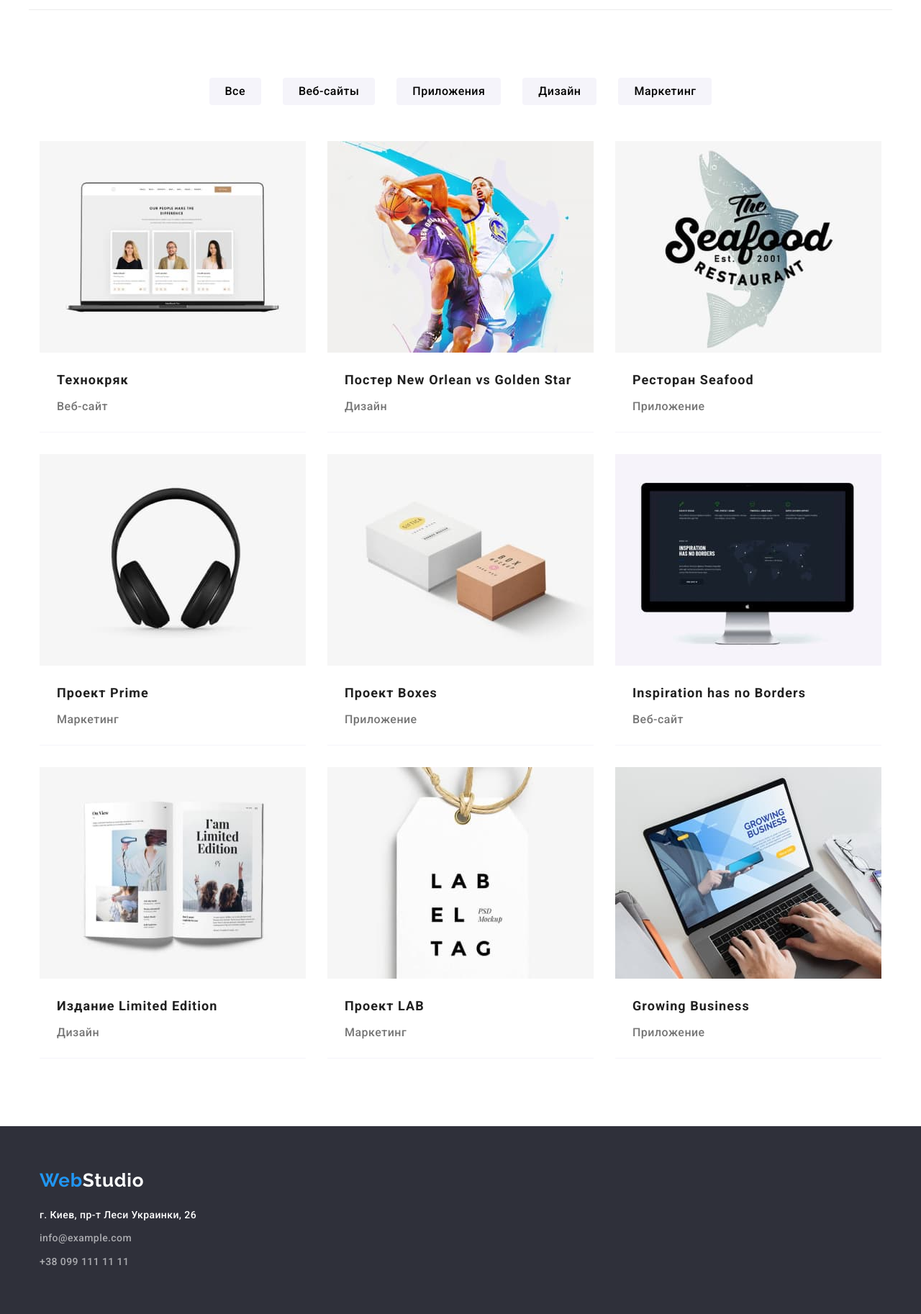
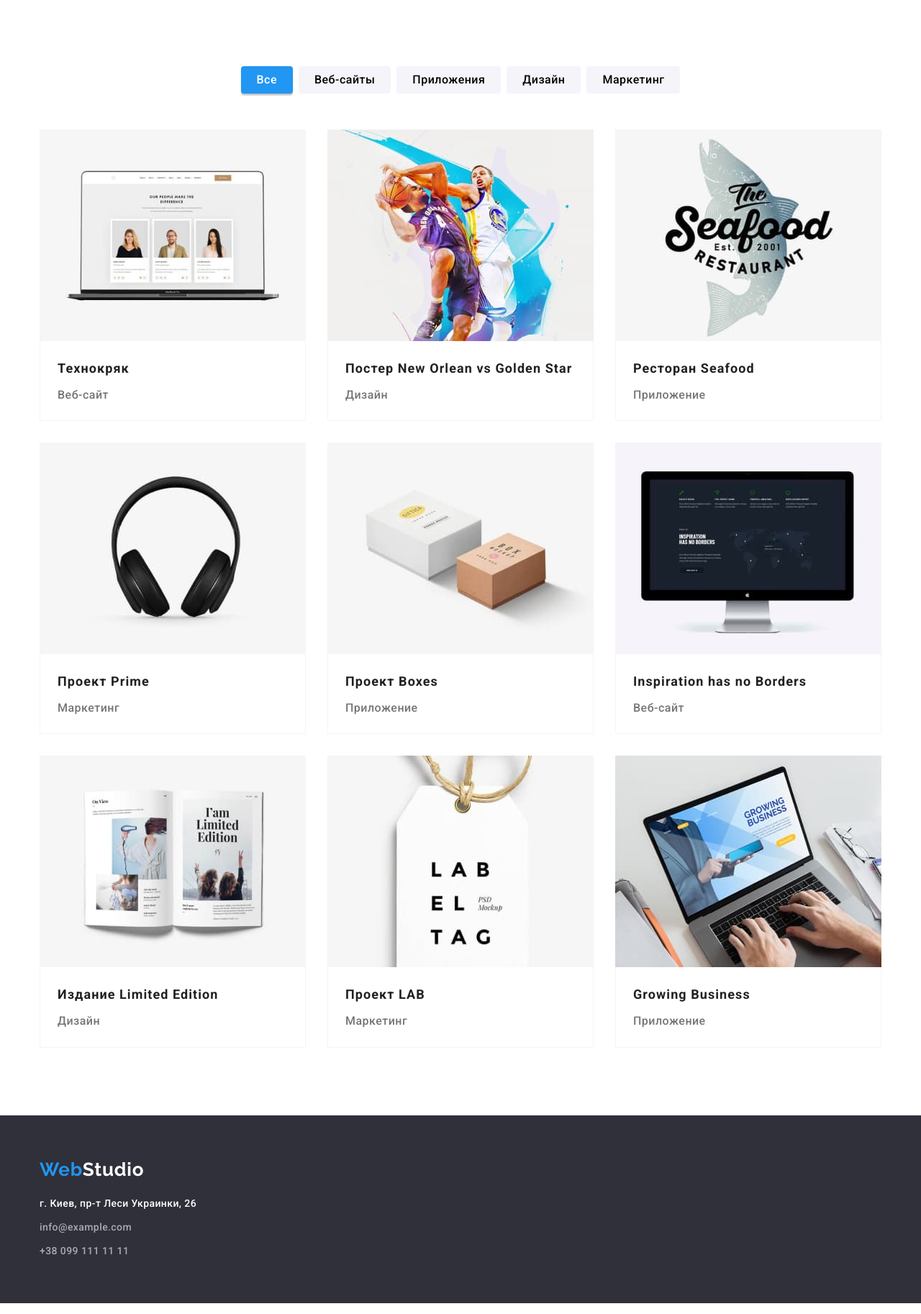
Before and after one commit to Akksiniya/goit-markup-hw-03, a plain HTML site: page portfolio.html in a window 1280 px wide. Shown: the part 82-1908 px from the top of the page at 72% size. Drawn offline with nearby package versions, Linux system fonts and the light colour scheme.

Commit message:
Правки
Правки к дз

```diff
--- a/css/style.css
+++ b/css/style.css
@@ -63,13 +63,12 @@ img {
 
 /*------------------------------header-------------------------------*/
 
+.header {
+  border-bottom: 1px solid #ececec;
+}
 .header .container {
   display: flex;
   align-items: center;
-
-  padding: 32px 0;
-
-  border-bottom: 1px solid #ececec;
 }
 
 .header-nav {
@@ -78,6 +77,8 @@ img {
 
 .logo-link {
   margin-right: 95px;
+  margin-top: auto;
+  margin-bottom: auto;
 }
 
 .logo-web,
@@ -116,6 +117,8 @@ img {
 }
 
 .nav-link {
+  display: block;
+  padding: 32px 0;
   font-weight: 500;
   font-size: 14px;
   line-height: 1.1;
@@ -131,6 +134,9 @@ img {
 
 .mail-link,
 .tel-link {
+  display: block;
+  padding: 32px 0;
+
   font-weight: 500;
   font-size: 14px;
   line-height: 1.1;
@@ -158,6 +164,7 @@ img {
 
 .hero {
   text-align: center;
+  padding: 200px 0;
 }
 
 .hero-title {
@@ -171,8 +178,6 @@ img {
   color: var(--text-accent-color);
 
   max-width: 696px;
-  padding-top: 200px;
-  padding-bottom: 30px;
 
   margin: 0 auto;
 }
@@ -200,7 +205,7 @@ img {
 
   cursor: pointer;
 
-  margin-bottom: 200px;
+  margin-top: 30px;
 }
 
 .hero-button:hover,
@@ -287,13 +292,20 @@ img {
   width: 270px;
 
   background-color: var(--main-color);
-  border: 1px solid var(--text-sec-color);
+
+  box-shadow: 0px 1px 3px rgba(0, 0, 0, 0.12), 0px 1px 1px rgba(0, 0, 0, 0.14),
+    0px 2px 1px rgba(0, 0, 0, 0.2);
+  border-radius: 0px 0px 4px 4px;
 }
 
 .team-item + .team-item {
   margin-left: 30px;
 }
 
+.team-container {
+  padding-top: 30px;
+  padding-bottom: 30px;
+}
 .team-person {
   font-weight: 500;
   font-size: 16px;
@@ -301,8 +313,7 @@ img {
   text-align: center;
   letter-spacing: 0.03em;
 
-  padding-top: 30px;
-  padding-bottom: 10px;
+  margin-bottom: 10px;
 }
 
 .team-text {
@@ -312,11 +323,13 @@ img {
   letter-spacing: 0.03em;
 
   color: var(--text-sec-color);
-
-  padding-bottom: 30px;
 }
 
 /*----------------------footer------------------*/
+
+.footer {
+  padding: 60px 0;
+}
 
 .logo-studio.logo-footer {
   color: var(--text-accent-color);
@@ -324,11 +337,11 @@ img {
 
 .logo-link-footer {
   display: inline-block;
-  padding-top: 60px;
-  padding-bottom: 20px;
+
+  margin-bottom: 20px;
 }
 .address-text {
-  padding-bottom: 9px;
+  margin-bottom: 9px;
 
   font-weight: 400;
   font-size: 14px;
@@ -350,12 +363,7 @@ img {
 
 .address-mail {
   display: inline-block;
-  padding-bottom: 9px;
-}
-
-.address-tel {
-  display: inline-block;
-  padding-bottom: 60px;
+  margin-bottom: 9px;
 }
 
 .address {
@@ -367,11 +375,11 @@ img {
 .button-list {
   display: flex;
   justify-content: center;
-  padding-bottom: 50px;
+  margin-bottom: 50px;
 }
 
 .button-item + .button-item {
-  margin-left: 30px;
+  margin-left: 8px;
 }
 
 .button-filter {
@@ -395,6 +403,15 @@ img {
 .button-filter:focus {
   background-color: var(--accent-color);
   color: var(--text-accent-color);
+  box-shadow: 0px 3px 1px rgba(0, 0, 0, 0.1), 0px 1px 2px rgba(0, 0, 0, 0.08),
+    0px 2px 2px rgba(0, 0, 0, 0.12);
+}
+
+.button-filter.current {
+  background-color: var(--accent-color);
+  color: var(--text-accent-color);
+  box-shadow: 0px 3px 1px rgba(0, 0, 0, 0.1), 0px 1px 2px rgba(0, 0, 0, 0.08),
+    0px 2px 2px rgba(0, 0, 0, 0.12);
 }
 
 .project-list {
@@ -408,8 +425,6 @@ img {
 
   background-color: var(--main-color);
 
-  border-bottom: 1px solid var(--bg-color);
-
   margin-bottom: 30px;
 }
 
@@ -417,19 +432,22 @@ img {
   margin-left: 0;
 }
 
+.container-project {
+  padding: 20px 24px;
+
+  border-bottom: 1px solid var(--bg-color);
+  border-left: 1px solid var(--bg-color);
+  border-right: 1px solid var(--bg-color);
+}
+
 .project-title {
-  padding-top: 20px;
-  padding-bottom: 4px;
-  padding-left: 24px;
+  margin-bottom: 4px;
 
   font-size: 18px;
   line-height: 2;
   letter-spacing: 0.06em;
 }
 .project-text {
-  padding-bottom: 20px;
-  padding-left: 24px;
-
   font-size: 16px;
   line-height: 1.88;
   letter-spacing: 0.03em;
--- a/portfolio.html
+++ b/portfolio.html
@@ -52,11 +52,13 @@
     <!--Основное-->
     <main>
       <section class="section project">
-        <div class="container container-project">
+        <div class="container">
           <!--Скрытый заголовок-->
           <h1 class="visually-hidden">Наши работы</h1>
           <ul class="button-list list">
-            <li class="button-item"><button type="button" class="button-filter">Все</button></li>
+            <li class="button-item">
+              <button type="button" class="button-filter current">Все</button>
+            </li>
             <li class="button-item">
               <button type="button" class="button-filter">Веб-сайты</button>
             </li>
@@ -72,48 +74,66 @@
           <ul class="project-list list">
             <li class="project-item">
               <img src="./img/pr1.jpg" alt="фото проекта" width="370" />
+              <div class="container-project">
                 <h2 class="project-title">Технокряк</h2>
                 <p class="project-text">Веб-сайт</p>
+              </div>
             </li>
             <li class="project-item">
               <img src="./img/pr2.jpg" alt="фото проекта" width="370" />
+              <div class="container-project">
                 <h2 class="project-title" lang="en">Постер New Orlean vs Golden Star</h2>
                 <p class="project-text">Дизайн</p>
+              </div>
             </li>
             <li class="project-item">
               <img src="./img/pr3.jpg" alt="фото проекта" width="370" />
+              <div class="container-project">
                 <h2 class="project-title" lang="en">Ресторан Seafood</h2>
                 <p class="project-text">Приложение</p>
+              </div>
             </li>
             <li class="project-item">
               <img src="./img/pr4.jpg" alt="фото проекта" width="370" />
+              <div class="container-project">
                 <h2 class="project-title" lang="en">Проект Prime</h2>
                 <p class="project-text">Маркетинг</p>
+              </div>
             </li>
             <li class="project-item">
               <img src="./img/pr5.jpg" alt="фото проекта" width="370" />
+              <div class="container-project">
                 <h2 class="project-title" lang="en">Проект Boxes</h2>
                 <p class="project-text">Приложение</p>
+              </div>
             </li>
             <li class="project-item">
               <img src="./img/pr6.jpg" alt="фото проекта" width="370" />
+              <div class="container-project">
                 <h2 class="project-title" lang="en">Inspiration has no Borders</h2>
                 <p class="project-text">Веб-сайт</p>
+              </div>
             </li>
             <li class="project-item">
               <img src="./img/pr7.jpg" alt="фото проекта" width="370" />
+              <div class="container-project">
                 <h2 class="project-title" lang="en">Издание Limited Edition</h2>
                 <p class="project-text">Дизайн</p>
+              </div>
             </li>
             <li class="project-item">
               <img src="./img/pr8.jpg" alt="" width="370" />
+              <div class="container-project">
                 <h2 class="project-title" lang="en">Проект LAB</h2>
                 <p class="project-text">Маркетинг</p>
+              </div>
             </li>
             <li class="project-item">
               <img src="./img/pr9.jpg" alt="фото проекта" width="370" />
+              <div class="container-project">
                 <h2 class="project-title" lang="en">Growing Business</h2>
                 <p class="project-text">Приложение</p>
+              </div>
             </li>
           </ul>
         </div>
```
Also changed, not shown: index.html (+9 -1 lines). Lines whose indentation alone changed are shown as unchanged.
